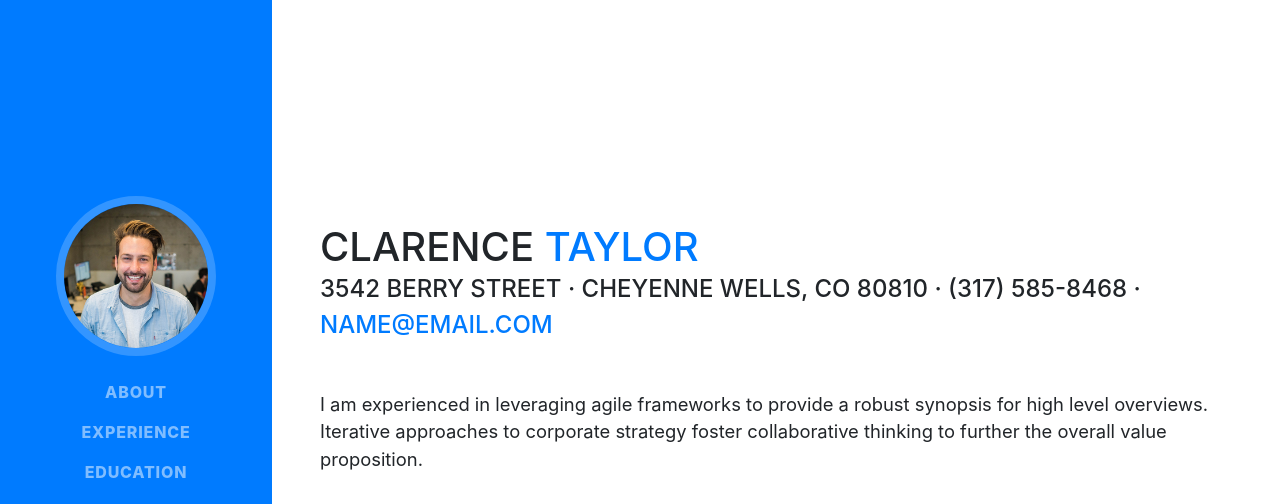
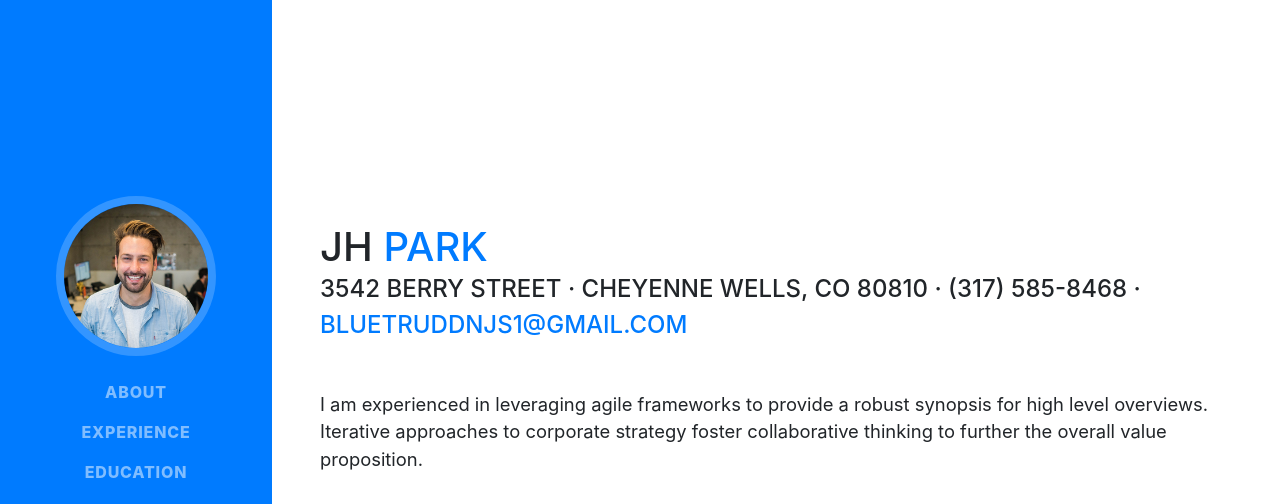
Before and after one commit to pjh6315/pjh6315.github.io, a website with bundled scripts: page index.html in a window 1280 px wide. Shown: the top 504 px of the page. Built offline with nearby package versions, Linux system fonts and the light colour scheme; a web font is replaced by a local one.

Commit message:
change index.html

```diff
--- a/index.html
+++ b/index.html
@@ -63,11 +63,11 @@
 
       <section class="resume-section p-3 p-lg-5 d-flex d-column" id="about">
         <div class="my-auto">
-          <h1 class="mb-0">Clarence
-            <span class="text-primary">Taylor</span>
+          <h1 class="mb-0">JH
+            <span class="text-primary">Park</span>
           </h1>
           <div class="subheading mb-5">3542 Berry Street · Cheyenne Wells, CO 80810 · (317) 585-8468 ·
-            <a href="mailto:name@email.com">name@email.com</a>
+            <a href="mailto:bluetruddnjs1@gmail.com">bluetruddnjs1@gmail.com</a>
           </div>
           <p class="lead mb-5">I am experienced in leveraging agile frameworks to provide a robust synopsis for high level overviews. Iterative approaches to corporate strategy foster collaborative thinking to further the overall value proposition.</p>
           <div class="social-icons">
```
